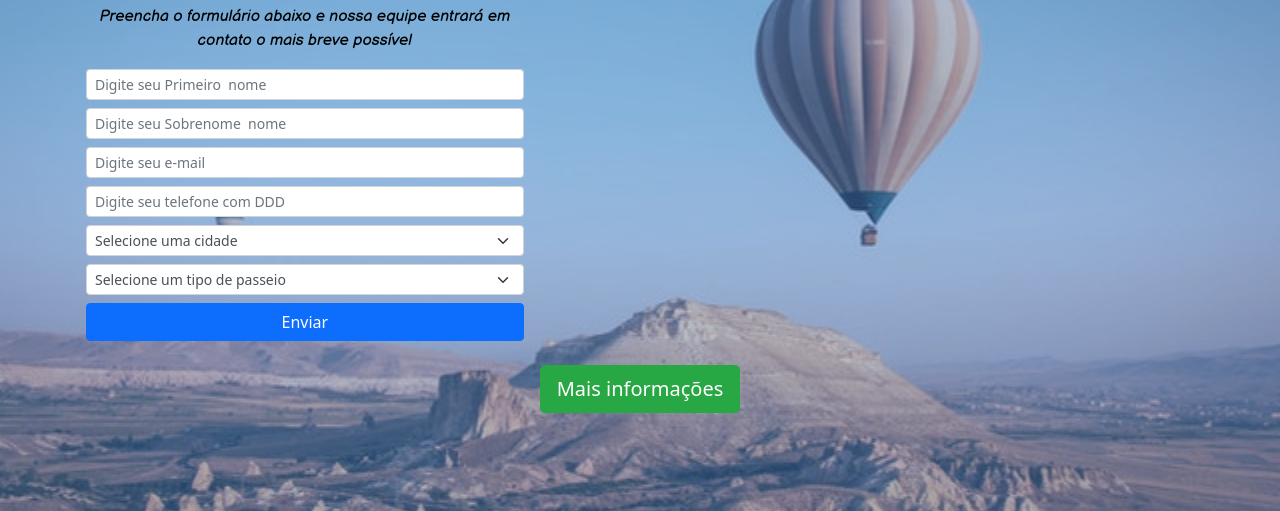
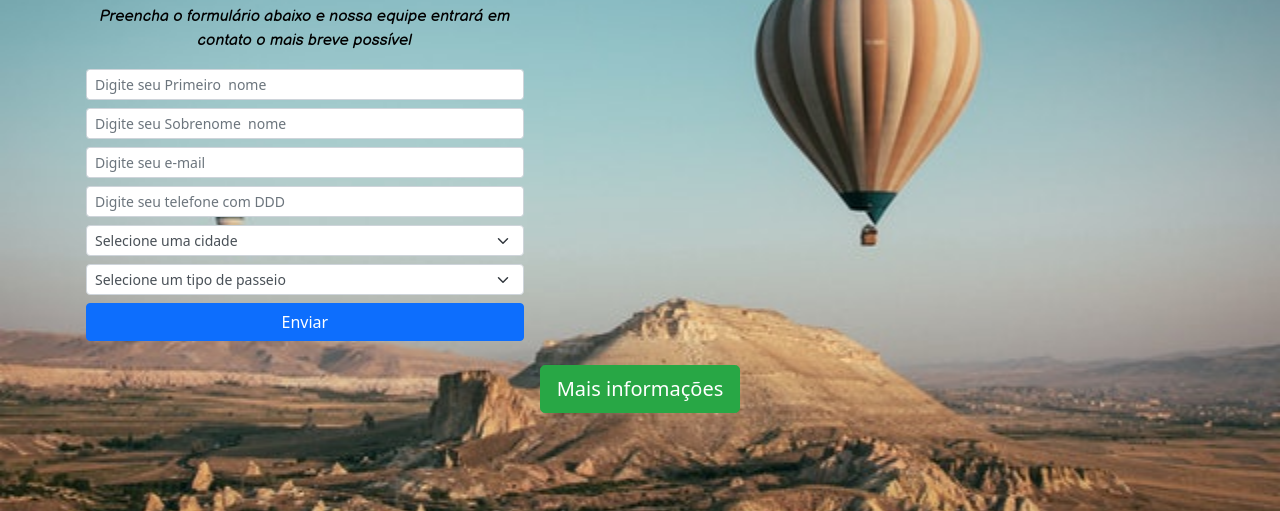
Before and after one commit to cesaraugustodev2/Bootstrap5, a plain HTML site: page LP.html in a window 1280 px wide. Shown: the part 166-677 px from the top of the page. Drawn offline with nearby package versions, Linux system fonts and the light colour scheme.

Commit message:
removido box-shadow

```diff
--- a/css/lp.css
+++ b/css/lp.css
@@ -128,7 +128,6 @@ hr {
 
 
 
-    box-shadow:inset 0 0 0 2000px rgba(96, 149, 245, 0.4);
 
 }
 
```
